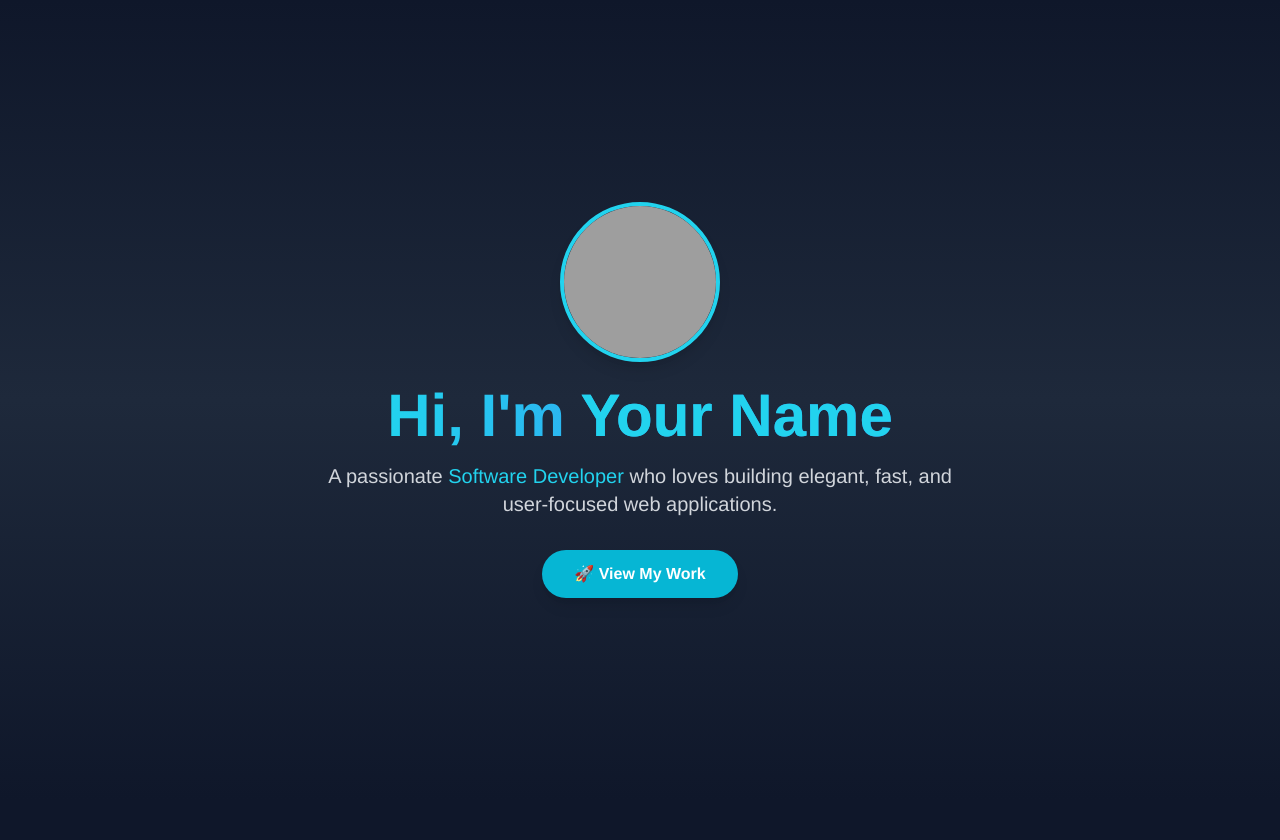
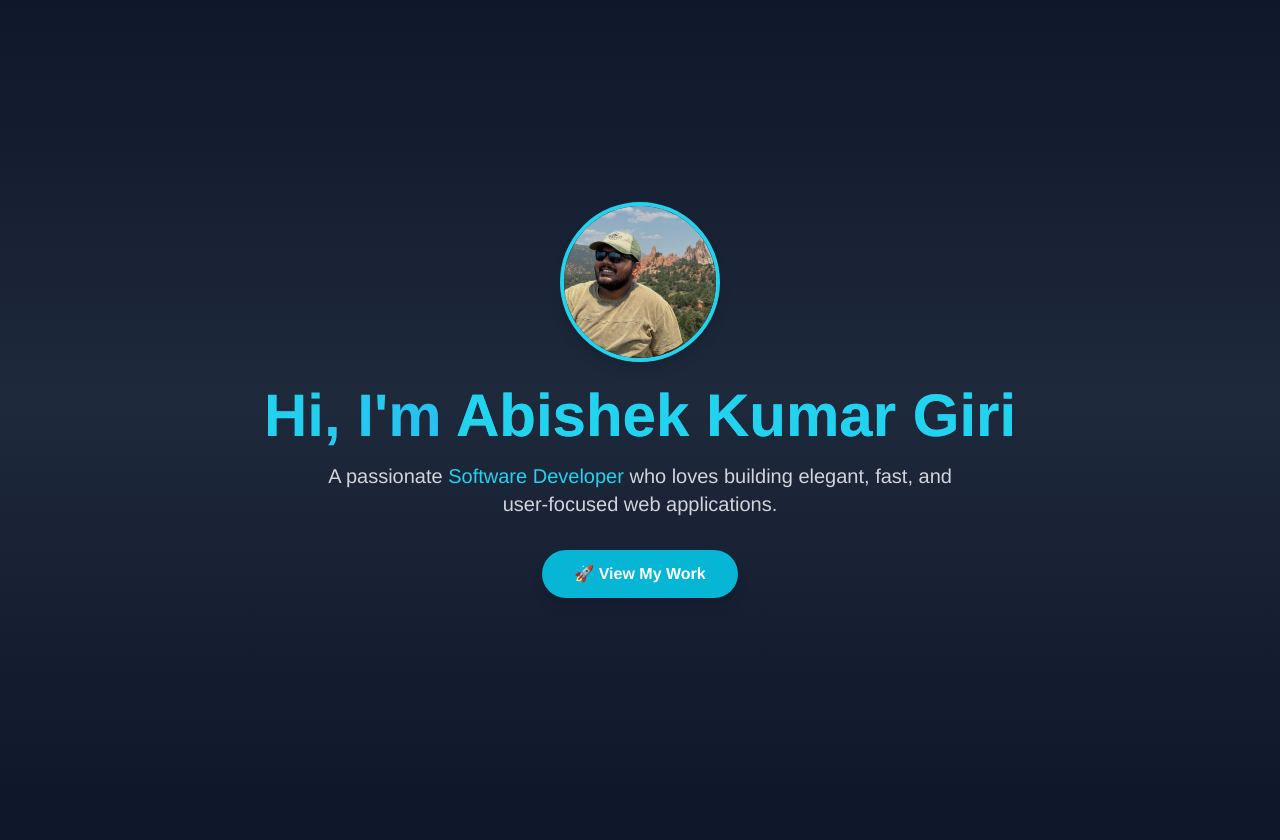
Before and after one commit to abishekgiri/my-portfolio, a Flask app: page / in a window 1280 px wide. Shown: the part 60-900 px from the top of the page. Run offline with Flask 3, Linux system fonts and the light colour scheme; some libraries are stand-ins or nearby versions; grey boxes are pictures that could not be loaded.

Commit message:
first commit

```diff
--- a/app.py
+++ b/app.py
@@ -25,4 +25,4 @@ def contact():
 if __name__ == "__main__":
     app.run(debug=True)
 if __name__ == "__main__":
-    app.run(debug=True)
+    app.run(debug=True, port=5050)
--- a/templates/contact.html
+++ b/templates/contact.html
@@ -5,7 +5,7 @@
   <h2 class="text-4xl font-bold text-cyan-400 mb-6 text-center">Get in Touch</h2>
   <p class="text-gray-300 text-center mb-10">I'd love to hear from you. Feel free to reach out via email!</p>
   <div class="text-center">
-    <a href="mailto:youremail@example.com" class="bg-cyan-500 text-white px-8 py-3 rounded-lg font-semibold hover:bg-cyan-400 transition">Email Me</a>
+    <a href="mailto:giriabishekkumar5@gmail.com" class="bg-cyan-500 text-white px-8 py-3 rounded-lg font-semibold hover:bg-cyan-400 transition">Email Me</a>
   </div>
 </section>
 {% endblock %}
--- a/templates/index.html
+++ b/templates/index.html
@@ -2,11 +2,11 @@
 {% block title %}Home | My Portfolio{% endblock %}
 {% block content %}
 <section class="flex flex-col items-center justify-center text-center py-32 px-6 bg-gradient-to-b from-slate-900 via-slate-800 to-slate-900 min-h-screen">
-  <img src="{{ url_for('static', filename='img/profile.jpg') }}" alt="Profile Photo"
+  <img src="{{ url_for('static', filename='img/my-photo.png') }}" alt="My Photo"
        class="w-40 h-40 rounded-full border-4 border-cyan-400 shadow-lg mb-6">
 
   <h1 class="text-5xl md:text-6xl font-extrabold bg-clip-text text-transparent bg-gradient-to-r from-cyan-400 to-blue-500 mb-4">
-    Hi, I'm <span class="text-cyan-400">Your Name</span>
+    Hi, I'm <span class="text-cyan-400">Abishek Kumar Giri</span>
   </h1>
   <p class="text-gray-300 text-lg md:text-xl max-w-2xl mb-8">
     A passionate <span class="text-cyan-400 font-medium">Software Developer</span> who loves building elegant, fast, and user-focused web applications.
```
Also changed, not shown: static/img/my-photo.png (added), static/img/myphoto.jpg (added).
